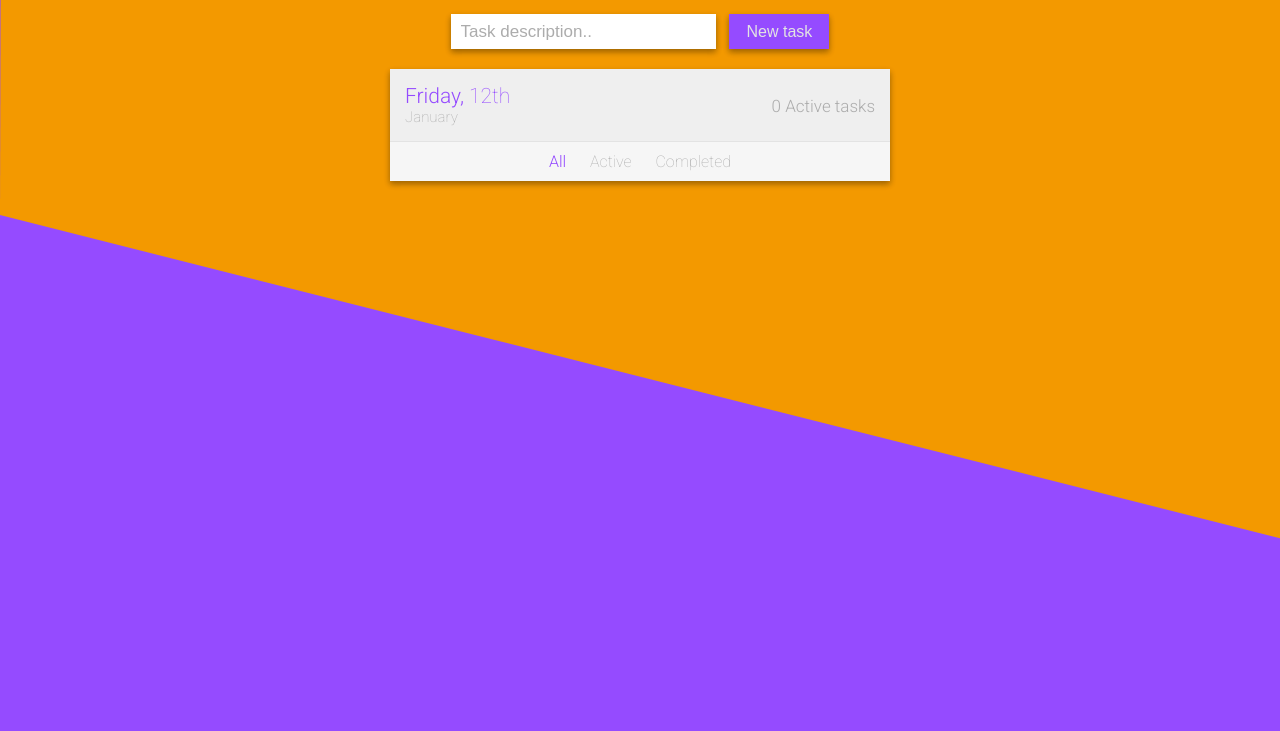
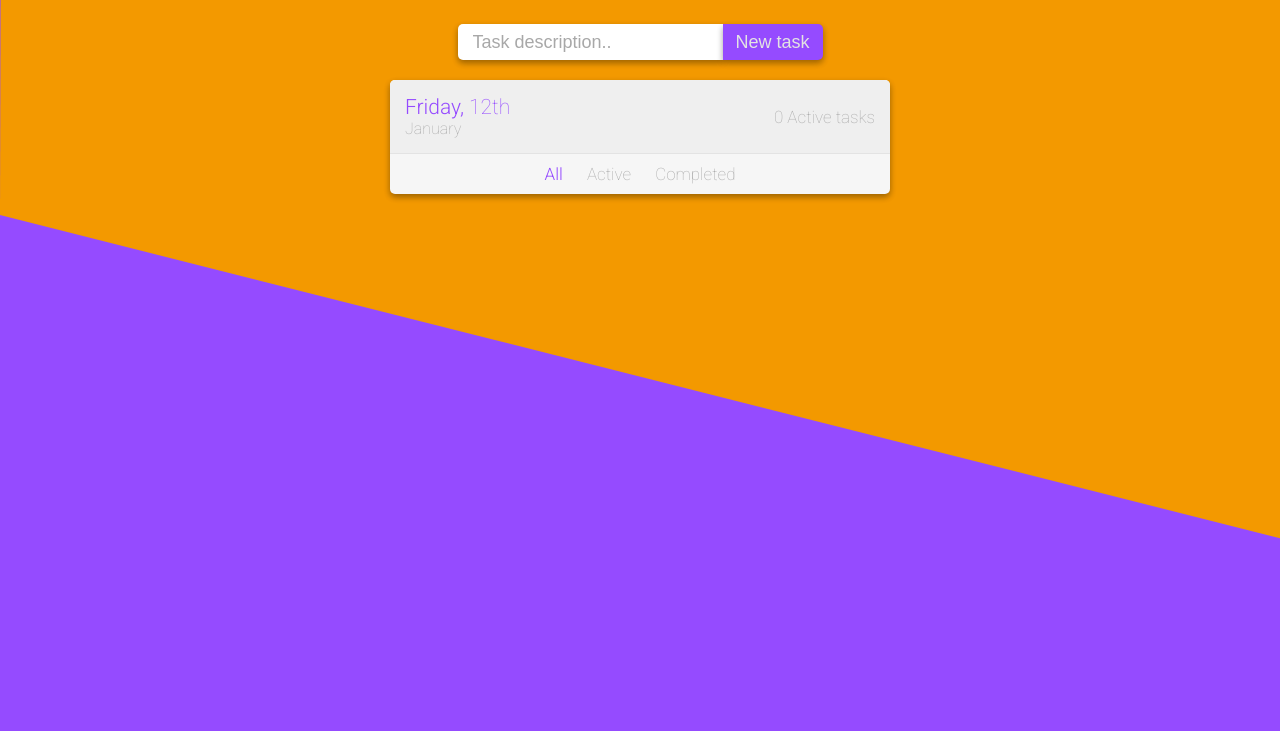
Before and after one commit to karlveskus/todo-app, a website with bundled scripts: page index.html in a window 1280 px wide. Shown: the part 169-900 px from the top of the page. Built offline with nearby package versions, Linux system fonts and the light colour scheme.

Commit message:
Change font sizes

```diff
--- a/css/style.scss
+++ b/css/style.scss
@@ -5,6 +5,7 @@ html, body {
     font-family: 'Roboto', sans-serif;
     font-style: normal;
     font-weight: 100;
+    font-size: 17px;
     height: 100%;
     margin: 0;
     width: 100%;
@@ -25,31 +26,33 @@ body {
     h1 {
         color: $dark-purple;
         font-size: 45px;
-        font-weight: 400;
-        margin-top: 100px;
+        font-weight: 300;
+        margin: 100px 0 0 0;
         text-align: center;
 
         @media (max-width: 500px) {
             margin-top: 30px;
-            font-size: 35px;
+            font-size: 40px;
         }
     }
 
     div.new-task {
         text-align: center;
+        margin-top: 40px;
 
         input {
             border: 0;
-            border-radius: 0;
+            border-radius: 5px 0 0 5px;
             box-shadow: $box-shadow;
             box-sizing: border-box;
             color: $purple;
-            font-size: 17px;
+            font-size: 18px;
             font-weight: 100;
-            height: 35px;
+            height: 36px;
             outline: none;
-            padding: 0 10px;
+            padding: 0 15px;
             width: 265px;
+            margin: 0;
 
             @media (max-width: 500px) {
                 width: calc(100% - 135px);
@@ -63,13 +66,13 @@ body {
         button {
             background: $purple;
             border: 0;
+            border-radius: 0 5px 5px 0;
             box-shadow: $box-shadow;
             box-sizing: border-box;
             color: $line-gray;
-            font-size: 16px;
+            font-size: 18px;
             font-weight: 100;
-            height: 35px;
-            margin-left: 10px;
+            height: 36px;
             outline: none;
             vertical-align: top;
             width: 100px;
@@ -86,15 +89,18 @@ body {
         box-shadow: $box-shadow;
         margin: 20px auto;
         width: 500px;
+        border-radius: 5px;
 
         @media (max-width: 500px) {
             width: 100%;
             margin: 10px auto;
+            border-radius: 0;
         }
 
         .heading {
             background: $dark-gray;
             border-bottom: 1px solid $line-gray;
+            border-radius: 5px 5px 0 0;
             padding: 15px;
             position: relative;
 
@@ -111,12 +117,10 @@ body {
                 }
 
                 &#month {
-                    font-size: 15px;
+                    font-size: 16px;
                 }
 
                 &#task-count {
-                    font-size: 17px;
-                    font-weight: 300;
                     position: absolute;
                     right: 15px;
                     top: 27px;
--- a/css/variables.scss
+++ b/css/variables.scss
@@ -4,5 +4,5 @@ $orange: #F39900;
 $gray: #F6F6F6;
 $dark-gray: #EFEFEF;
 $line-gray: #E3E3E3;
-$text-gray: #ACACAC;
+$text-gray: #A8A8A8;
 $box-shadow: 0 3px 6px rgba(0, 0, 0, 0.16), 0 3px 6px rgba(0, 0, 0, 0.23);
--- a/index.html
+++ b/index.html
@@ -4,14 +4,13 @@
     <meta charset="UTF-8">
     <meta name="viewport" content="width=device-width, initial-scale=1.0">
     <title>Todo app</title>
-    <link href="https://fonts.googleapis.com/css?family=Roboto:100,300,400" rel="stylesheet">
+    <link href="https://fonts.googleapis.com/css?family=Roboto:100,300" rel="stylesheet">
 </head>
 <body>
     <img src="img/orange-bg.svg" />
     <h1>Just another Todo app</h1>
     <div class="new-task">
-        <input id="new-task-input" placeholder="Task description.."/>
-        <button id="new-task-button">New task</button>
+        <input id="new-task-input" placeholder="Task description.."/><button id="new-task-button">New task</button>
     </div>
 
     <section id="app">
```
